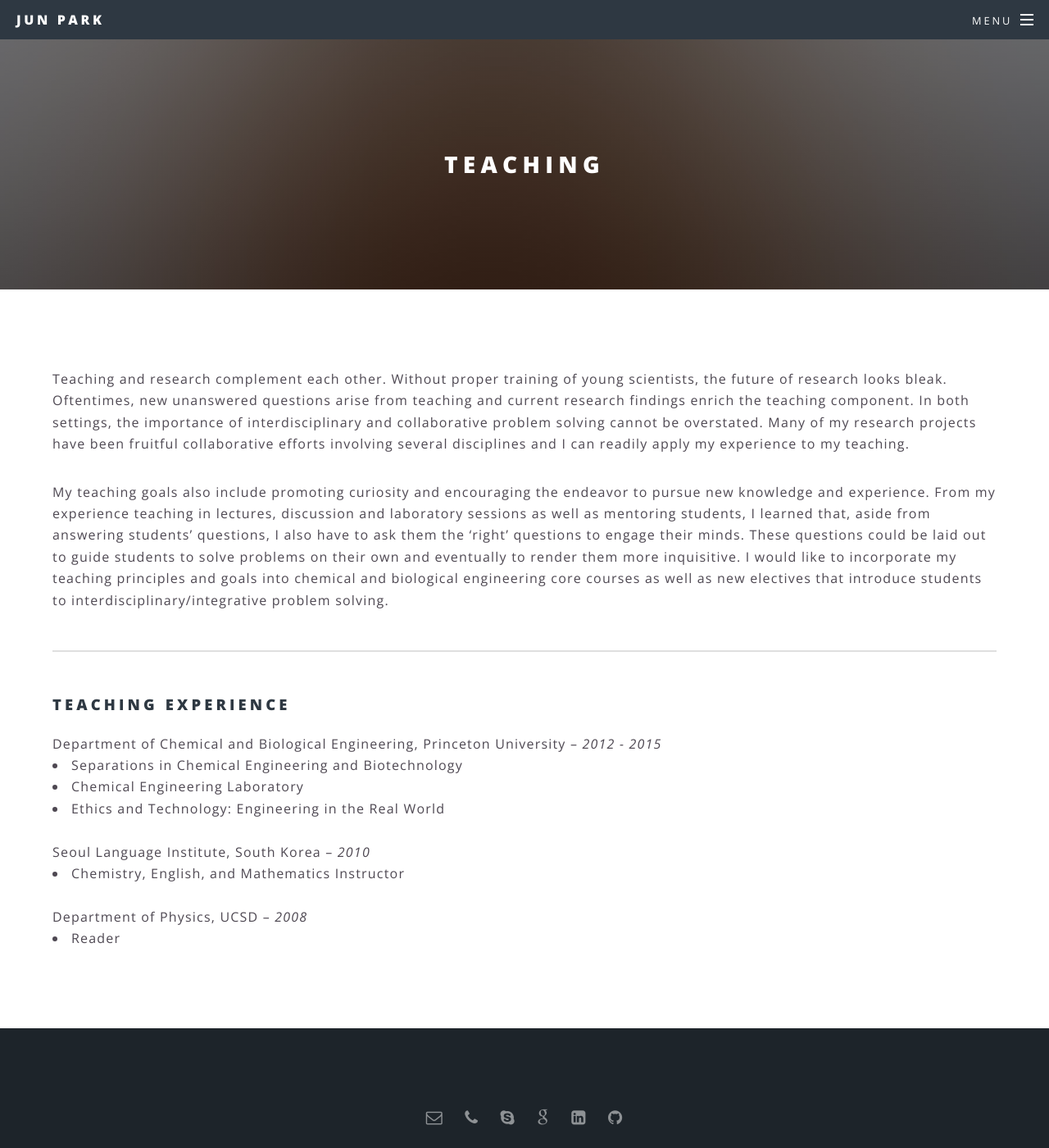
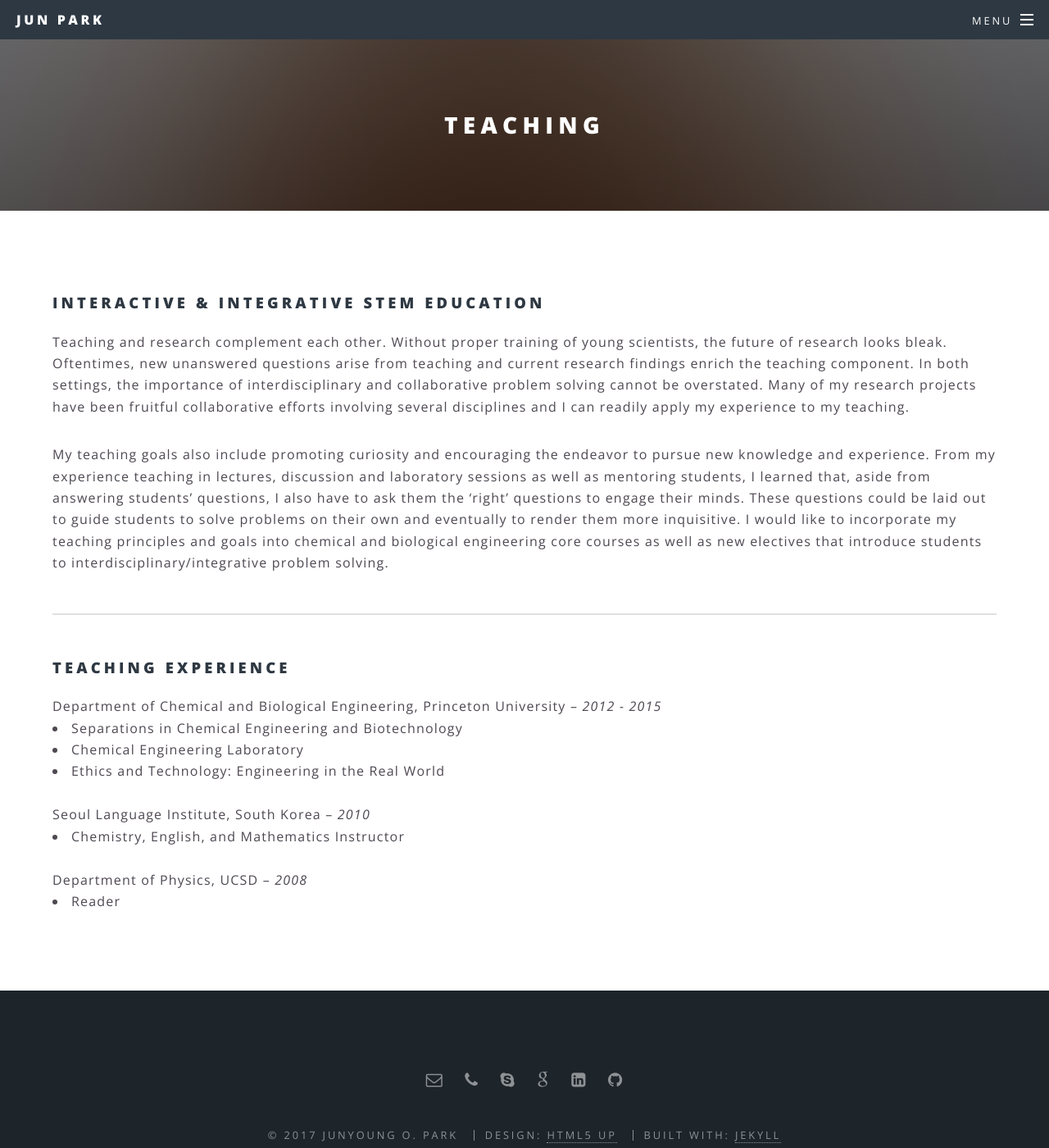
Before and after one commit to jopark/jopark.github.io, a Jekyll site: the page built from teaching.html, in a window 1280 px wide and 1400 px high. Shown: the whole window at 82% size. Built offline with Jekyll 4.4.1, drawn with Linux system fonts in a browser that asks for light colours.

Commit message:
google analytics; thinner banner; teaching title

```diff
--- a/css/main.scss
+++ b/css/main.scss
@@ -1699,15 +1699,15 @@
 			}
 
 			@include breakpoint(xlarge) {
-				@include padding(10em, 0);
+				@include padding(5em, 0);
 			}
 
 			@include breakpoint(large) {
-				@include padding(8em, 3em);
+				@include padding(5em, 3em);
 			}
 
 			@include breakpoint(medium) {
-				@include padding(10em, 3em);
+				@include padding(5em, 3em);
 			}
 
 			@include breakpoint(small) {
--- a/teaching.html
+++ b/teaching.html
@@ -2,6 +2,7 @@
 layout: page
 title: Teaching
 ---
+	<h3>Interactive & Integrative STEM Education</h3>
 	<p>Teaching and research complement each other. Without proper training of young scientists, the future of research looks bleak. Oftentimes, new unanswered questions arise from teaching and current research findings enrich the teaching component. In both settings, the importance of interdisciplinary and collaborative problem solving cannot be overstated. Many of my research projects have been fruitful collaborative efforts involving several disciplines and I can readily apply my experience to my teaching.</p>
 	<p>My teaching goals also include promoting curiosity and encouraging the endeavor to pursue new knowledge and experience. From my experience teaching in lectures, discussion and laboratory sessions as well as mentoring students, I learned that, aside from answering students’ questions, I also have to ask them the ‘right’ questions to engage their minds. These questions could be laid out to guide students to solve problems on their own and eventually to render them more inquisitive. I would like to incorporate my teaching principles and goals into chemical and biological engineering core courses as well as new electives that introduce students to interdisciplinary/integrative problem solving.</p>
 	<hr />
```
Also changed, not shown: _includes/scripts.html (+9 -0 lines).
